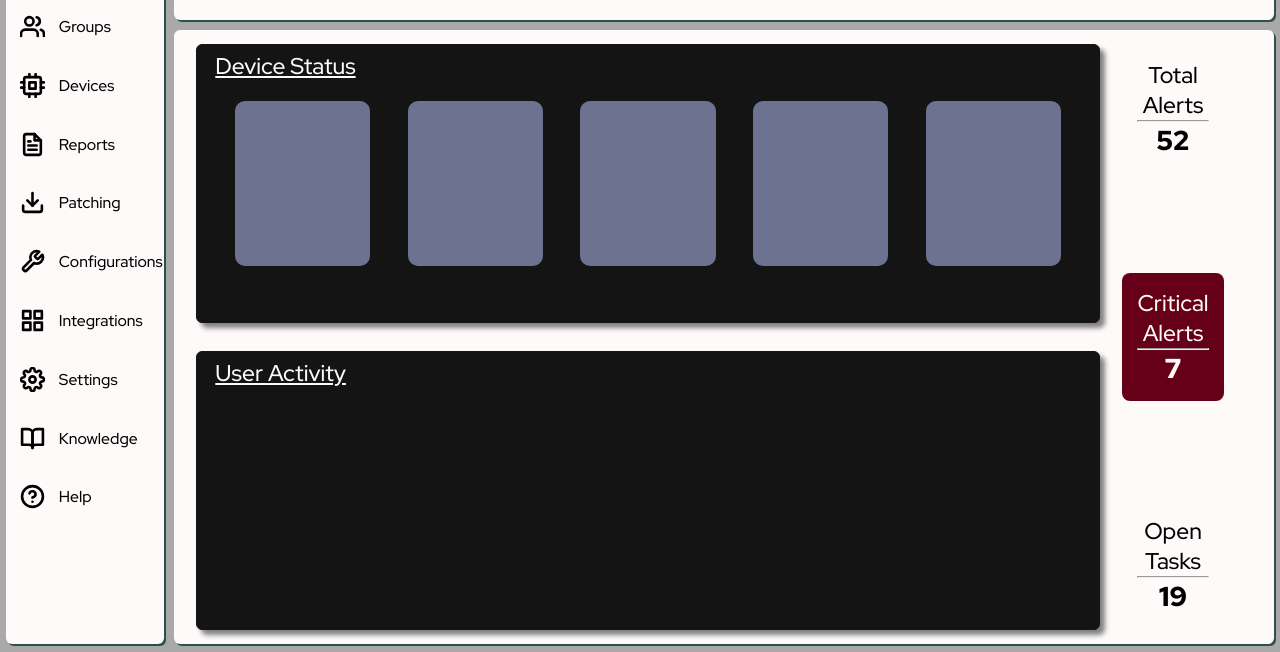
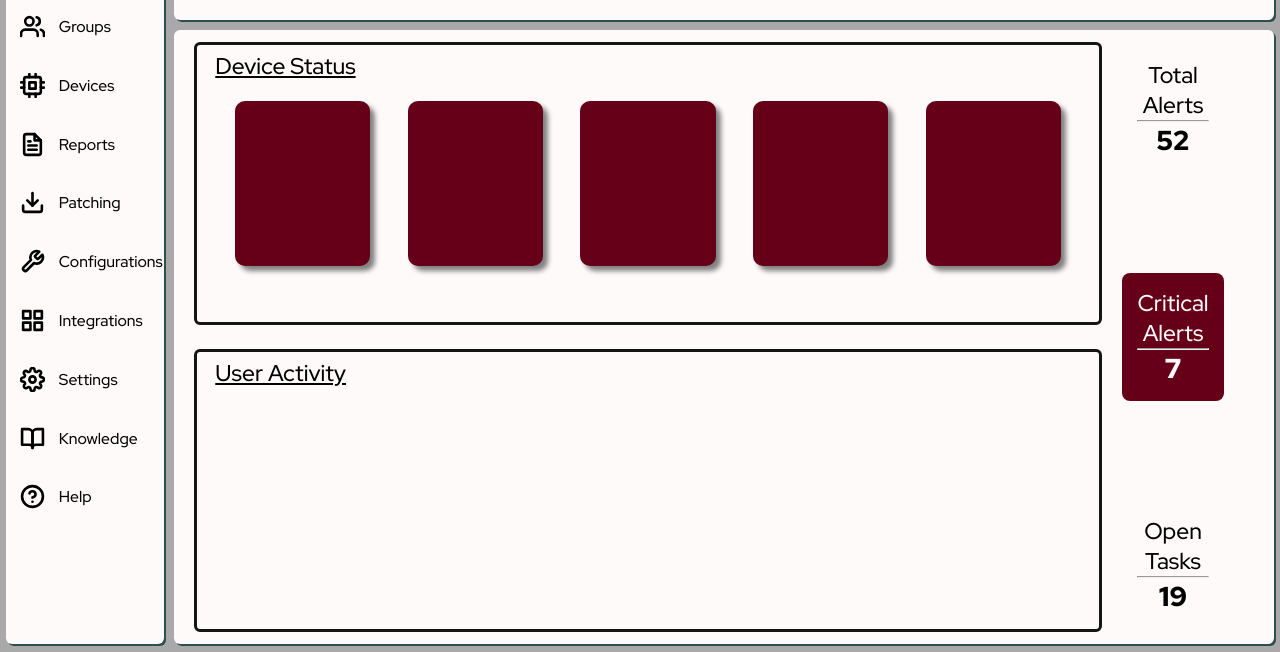
Before and after one commit to paulelden/admin-dashboard, a plain HTML site: page index.html in a window 1280 px wide. Shown: the part 148-800 px from the top of the page. Drawn offline with Linux system fonts and the light colour scheme; a web font is replaced by a local one.

Commit message:
Added some styling to the main content area.

```diff
--- a/index.css
+++ b/index.css
@@ -82,15 +82,16 @@ a {
     left: 2%;
     text-decoration: underline;
     font-weight: 500;
-    color: var(--paneColor);
+    color: black;
 }
 
 .deviceCard {
     display: flex;
-    background-color: #6C7290;
+    background-color: var(--main-color);
     width: 15%;
     height: 60%;
     border-radius: 10px;
+    box-shadow: 5px 5px 5px gray;
 }
 
 /* IDs */
@@ -319,14 +320,12 @@ a {
     display: flex;
     align-items: center;
     justify-content: space-evenly;
-    background-color: #141414;
-    border: solid 1px #141414;
+    border: solid 3px #141414;
     border-radius: 6px;
     height: 90%;
     width: 95%;
     position: relative;
     justify-self: center;
-    box-shadow: 5px 5px 5px gray;
 }
 
 #contentSide {
```
